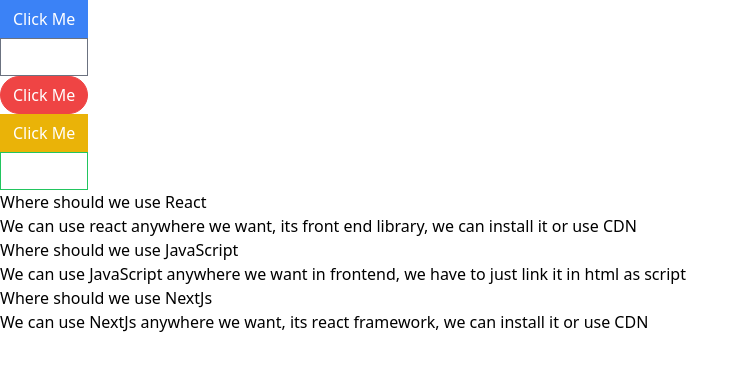
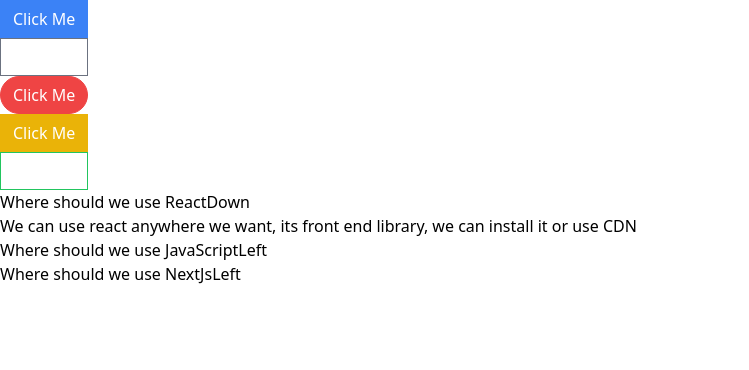
Before and after one commit to ashurbz/Components, a React (Create React App) app: page / in a window 1280 px wide. Shown: the top 370 px of the page, without its empty margins (0-749 px from the left). Built offline with nearby package versions, Linux system fonts and the light colour scheme.

Commit message:
mock created for Accordian

```diff
--- a/package.json
+++ b/package.json
@@ -9,6 +9,7 @@
     "classnames": "^2.3.2",
     "react": "^18.2.0",
     "react-dom": "^18.2.0",
+    "react-icons": "^4.9.0",
     "react-scripts": "5.0.1",
     "web-vitals": "^2.1.4"
   },
--- a/src/components/Accordian.js
+++ b/src/components/Accordian.js
@@ -1,17 +1,33 @@
-import React from "react";
+import React, { useState } from "react";
 
 const Accordian = ({ items }) => {
+  const [expandedIndex, setExpandedIndex] = useState(0);
+
   return (
+    <>
       <div>
-      {items.map((item) => {
+        {items.map((item, index) => {
+          const expanded = index === expandedIndex;
           return (
-          <div key={item.id}>
-            <h3>{item.label}</h3>
-            <span>{item.content}</span>
+            <>
+              <div className="flex" key={item.id}>
+                <h3
+                  onClick={() => {
+                    setExpandedIndex(index);
+                  }}
+                >
+                  {item.label}
+                </h3>
+                <span>{expanded ? "Down" : "Left"}</span>
               </div>
+              <div>
+                <span>{expanded && item.content}</span>
+              </div>
+            </>
           );
         })}
       </div>
+    </>
   );
 };
 
```
Also changed, not shown: 1 other file (tests, documents, lock files or other folders). Lines whose indentation alone changed are shown as unchanged.
